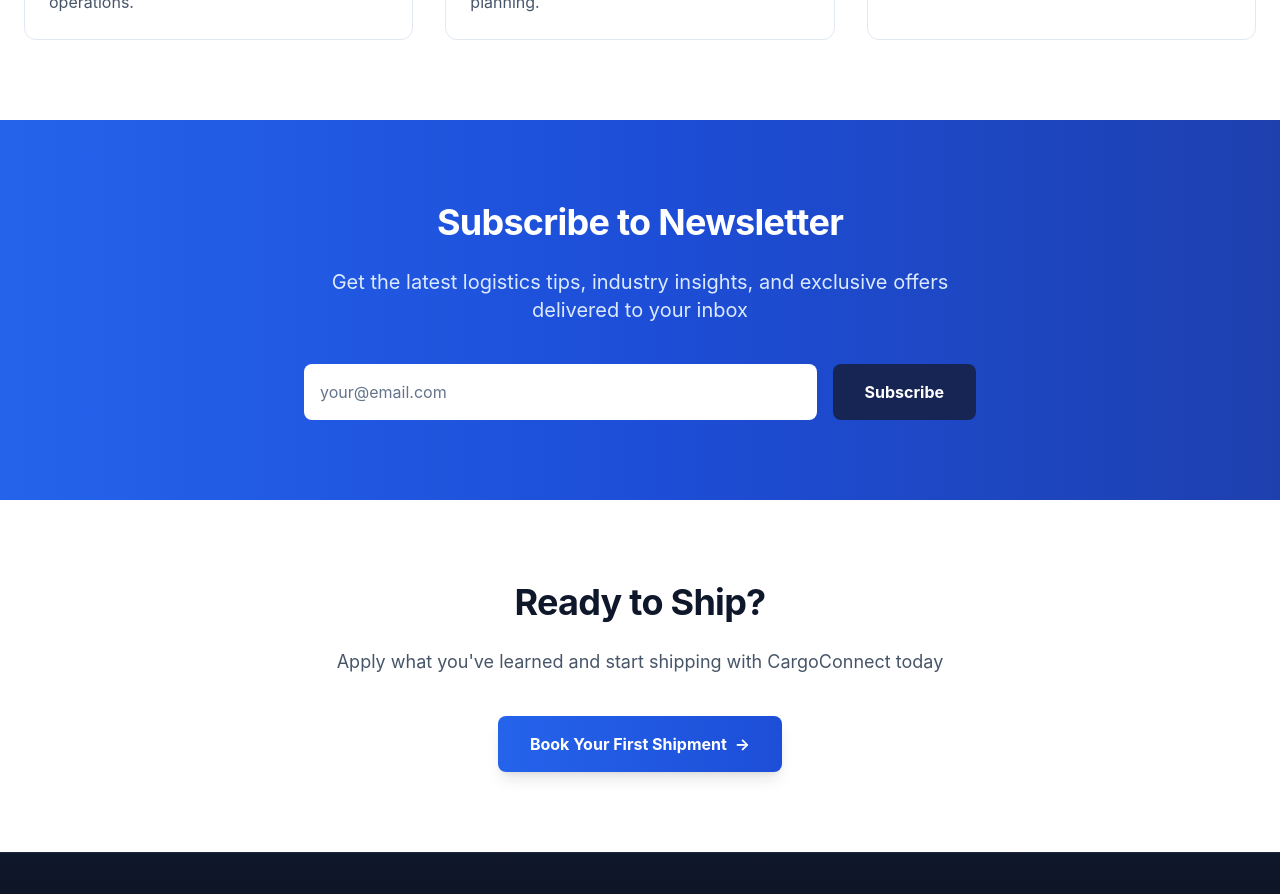
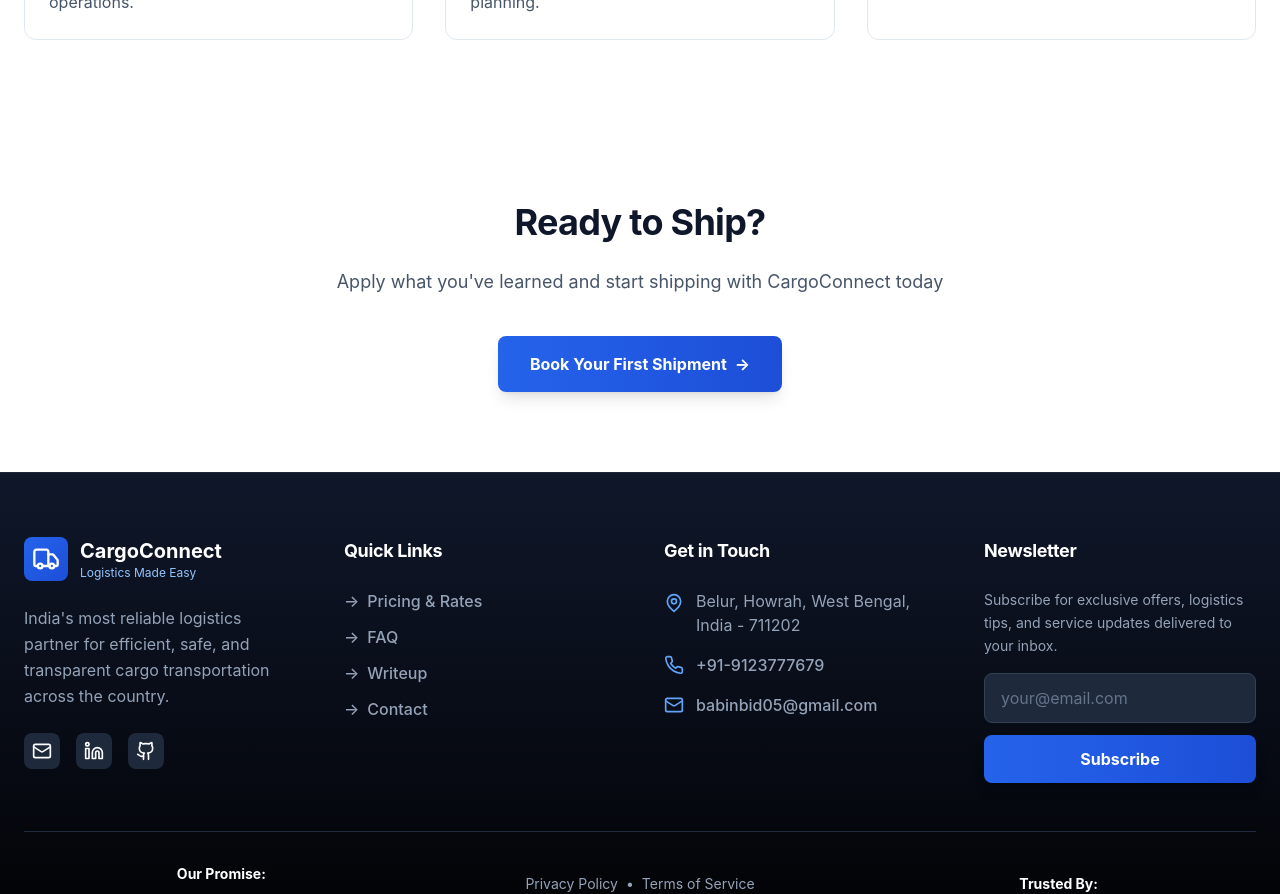
Before and after one commit to KGFCH2/CargoConnect, a React (Vite) app: page /blog in a window 1280 px wide. Shown: the part 860-1754 px from the top of the page. Built offline with nearby package versions, Linux system fonts and the light colour scheme.

Commit message:
Modified

```diff
--- a/src/pages/BlogPage.tsx
+++ b/src/pages/BlogPage.tsx
@@ -1,6 +1,7 @@
 import React from 'react';
 import { Link } from 'react-router-dom';
 import { Calendar } from 'lucide-react';
+import AnimatedLink from '../components/AnimatedLink';
 
 interface BlogPost {
     id: number;
@@ -97,32 +98,7 @@
                 </div>
             </section>
 
-            {/* Newsletter Section */}
-            <section className="py-20 bg-gradient-to-r from-blue-600 via-blue-700 to-blue-800 dark:from-blue-950 dark:via-slate-900 dark:to-slate-950 text-white">
-                <div className="container mx-auto px-6">
-                    <div className="max-w-2xl mx-auto text-center">
-                        <h2 className="text-4xl font-bold mb-6">Subscribe to Newsletter</h2>
-                        <p className="text-xl text-blue-100 dark:text-slate-300 mb-10">
-                            Get the latest logistics tips, industry insights, and exclusive offers delivered to your inbox
-                        </p>
-
-                        <form className="flex flex-col sm:flex-row gap-4">
-                            <input
-                                type="email"
-                                placeholder="your@email.com"
-                                className="flex-grow px-4 py-4 rounded-lg bg-white dark:bg-slate-800 text-slate-900 dark:text-white placeholder-slate-500 dark:placeholder-slate-400 focus:outline-none focus:ring-2 focus:ring-blue-300 dark:focus:ring-blue-500"
-                                required
-                            />
-                            <button
-                                type="submit"
-                                className="px-8 py-4 bg-blue-950 hover:bg-blue-900 dark:bg-blue-900 dark:hover:bg-blue-800 text-white font-bold rounded-lg transition-all duration-500 ease-in-out hover:scale-105 hover:shadow-xl transform hover:-translate-y-1"
-                            >
-                                Subscribe
-                            </button>
-                        </form>
-                    </div>
-                </div>
-            </section>
+            {/* Newsletter removed per request */}
 
             {/* CTA Section */}
             <section className="py-20 bg-white dark:bg-slate-950 transition-colors duration-300">
@@ -131,13 +107,13 @@
                     <p className="text-lg text-slate-600 dark:text-slate-300 mb-10 max-w-2xl mx-auto">
                         Apply what you've learned and start shipping with CargoConnect today
                     </p>
-                    <Link
+                    <AnimatedLink
                         to="/book-now"
                         className="inline-flex items-center gap-2 bg-gradient-to-r from-blue-600 to-blue-700 hover:from-blue-700 hover:to-blue-800 dark:from-blue-600 dark:to-blue-700 dark:hover:from-blue-700 dark:hover:to-blue-800 text-white font-bold py-4 px-8 rounded-lg transition-all duration-300 shadow-lg hover:shadow-xl dark:shadow-blue-900/30"
                     >
                         Book Your First Shipment
                         <span>→</span>
-                    </Link>
+                    </AnimatedLink>
                 </div>
             </section>
         </div>
```
